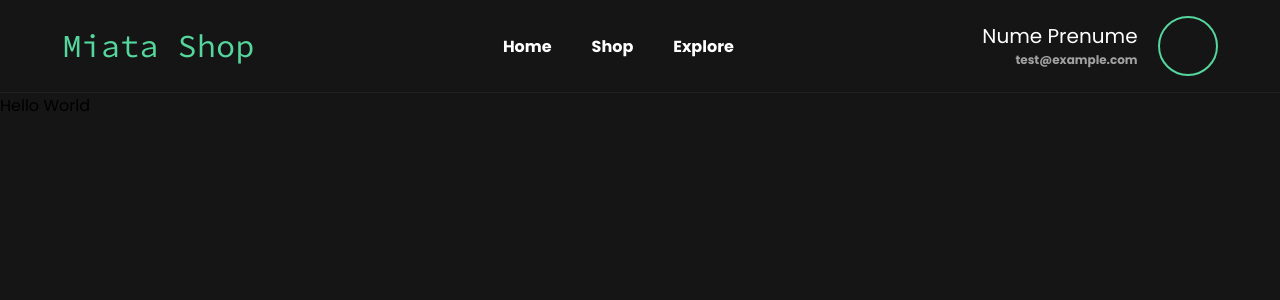
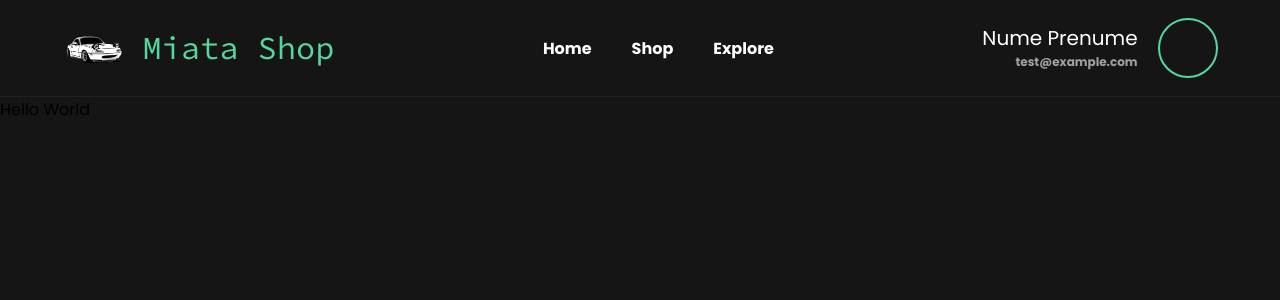
Before and after one commit to CatalinP0P/miata-shop, a React (Create React App) app in the folder client/: page / in a window 1280 px wide. Shown: the top 300 px of the page. Built offline with nearby package versions, Linux system fonts and the light colour scheme.

Commit message:
added miata image on logo

```diff
--- a/client/src/components/layout/header/header.Module.scss
+++ b/client/src/components/layout/header/header.Module.scss
@@ -21,6 +21,16 @@
       font-weight: 400;
       font-family: 'Source Code Pro';
       color: $primary;
+      display: flex;
+      flex-direction: row;
+      gap: 1rem;
+      align-items: center;
+
+      .header__logo__image {
+        width: 4rem;
+        height: 4rem;
+        transform: translateY(2px);
+      }
     }
 
     .header__links__container {
--- a/client/src/components/layout/header/header.tsx
+++ b/client/src/components/layout/header/header.tsx
@@ -1,11 +1,15 @@
 import React from 'react'
 import './header.Module.scss'
+import miataImage from 'assets/miata.png'
 
 export default function Header() {
   return (
     <div className="header__container">
       <div className="header__body">
-        <label className="header__logo">Miata Shop</label>
+        <label className="header__logo">
+          <img className="header__logo__image" src={miataImage} />
+          Miata Shop
+        </label>
         <div className="header__links__container">
           <label className="header__link">Home</label>
           <label className="header__link">Shop</label>
```
Also changed, not shown: client/src/assets/miata.png (added).
